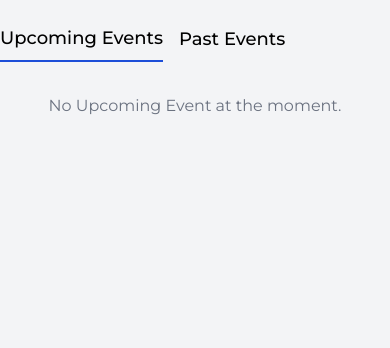
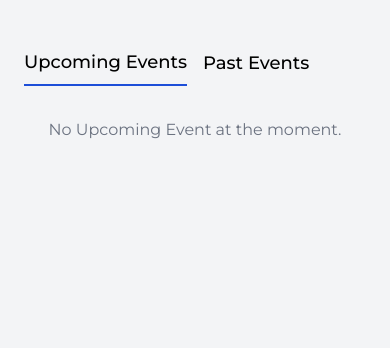
Before and after one commit to joekariuki3/lineage, a Flask app: page /event/1 in a window 390 px wide. Shown: the part 72-420 px from the top of the page. Run offline with Flask 3, Linux system fonts and the light colour scheme; data that the repository does not hold is empty; some libraries are stand-ins or nearby versions.

Commit message:
added  a bit of padding to make look better on mobile and desktop

```diff
--- a/templates/events.html
+++ b/templates/events.html
@@ -1,7 +1,7 @@
 {% extends 'base.html' %}
 
 {% block content %}
-<div class="container mx-auto h-screen">
+<div class="container mx-auto h-screen p-6">
     <!-- Tabs -->
     <div class="">
         <div class="flex space-x-4">
```
